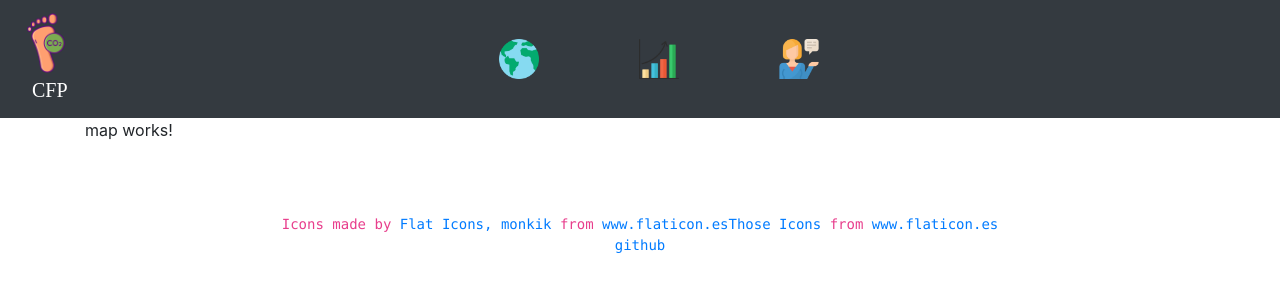
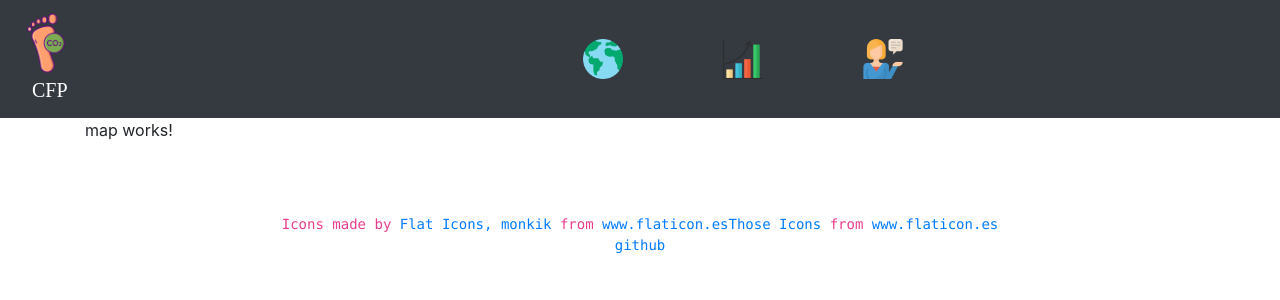
Before and after one commit to Bye-Smoke/carbon-footprint-frontend, an Angular app: page / in a window 1280 px wide. Shown: the top 300 px of the page. Built offline with nearby package versions, Linux system fonts and the light colour scheme.

Commit message:
commitIcon2.0

```diff
--- a/src/app/navbar/navbar.component.html
+++ b/src/app/navbar/navbar.component.html
@@ -14,17 +14,17 @@
   </button>
   <div class="collapse navbar-collapse" id="navbarNav">
     <ul class="navbar-nav">
-      <li class="nav-item ">
+      <li class="nav-item nav-image">
         <a class="nav-link" routerLink="/" routerLinkActive="active" [routerLinkActiveOptions]="{exact : true}">
           <img src="assets/img/mapa.png" width="40" height="40" class="d-inline-block align-top" alt="">
         </a>
       </li>
-      <li class="nav-item nav-image ">
+      <li class="nav-item ml-auto mr-auto ">
         <a class="nav-link" routerLink="/stats" routerLinkActive="active">
           <img src="assets/img/statistics.png" width="40" height="40" class="d-inline-block align-top" alt="">
         </a>
       </li>
-      <li class="nav-item ">
+      <li class="nav-item nav-image  ">
         <a class="nav-link" routerLink="/info" routerLinkActive="active">
           <img src="assets/img/apoyar.png" width="40" height="40" class="d-inline-block align-top" alt="">
         </a>
```
